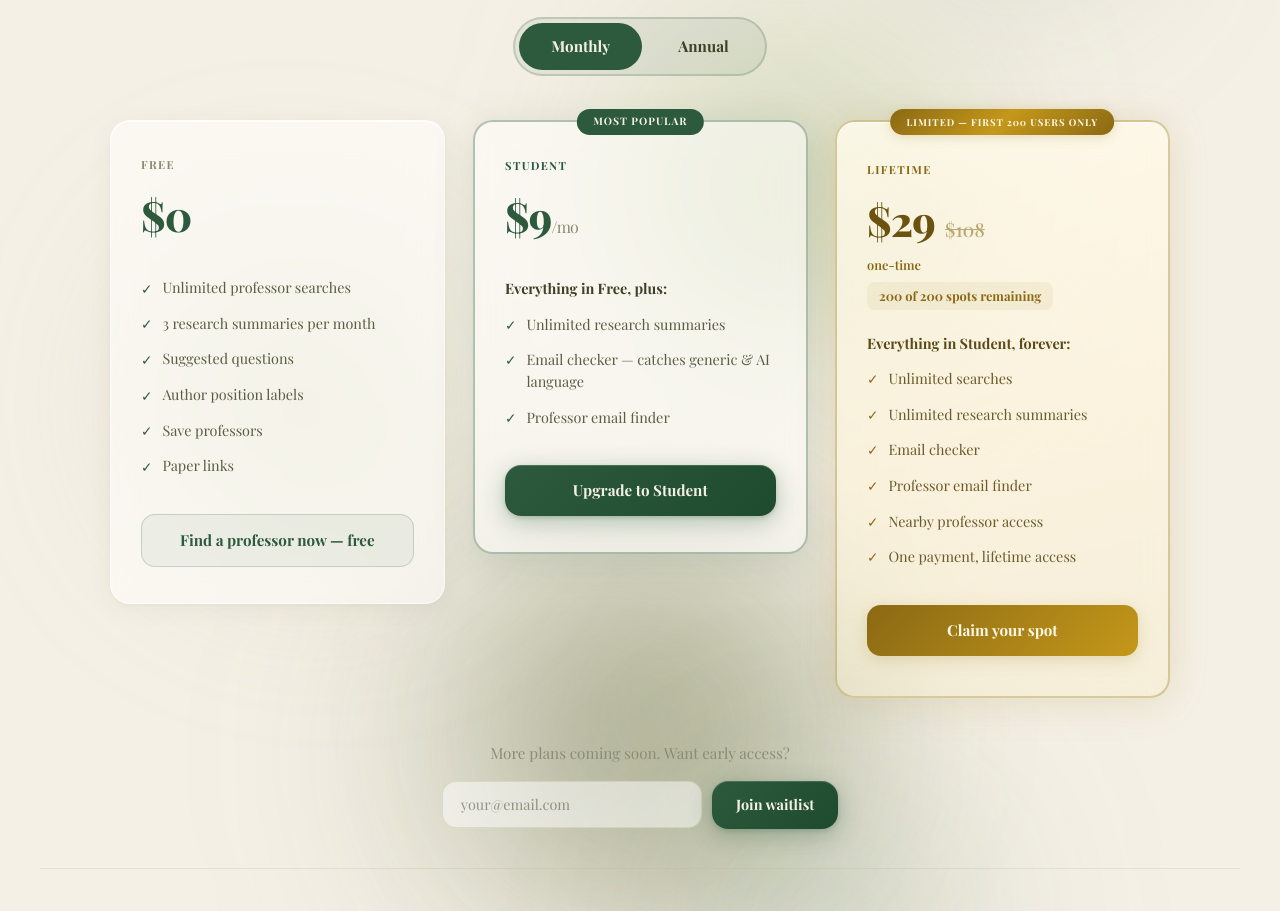
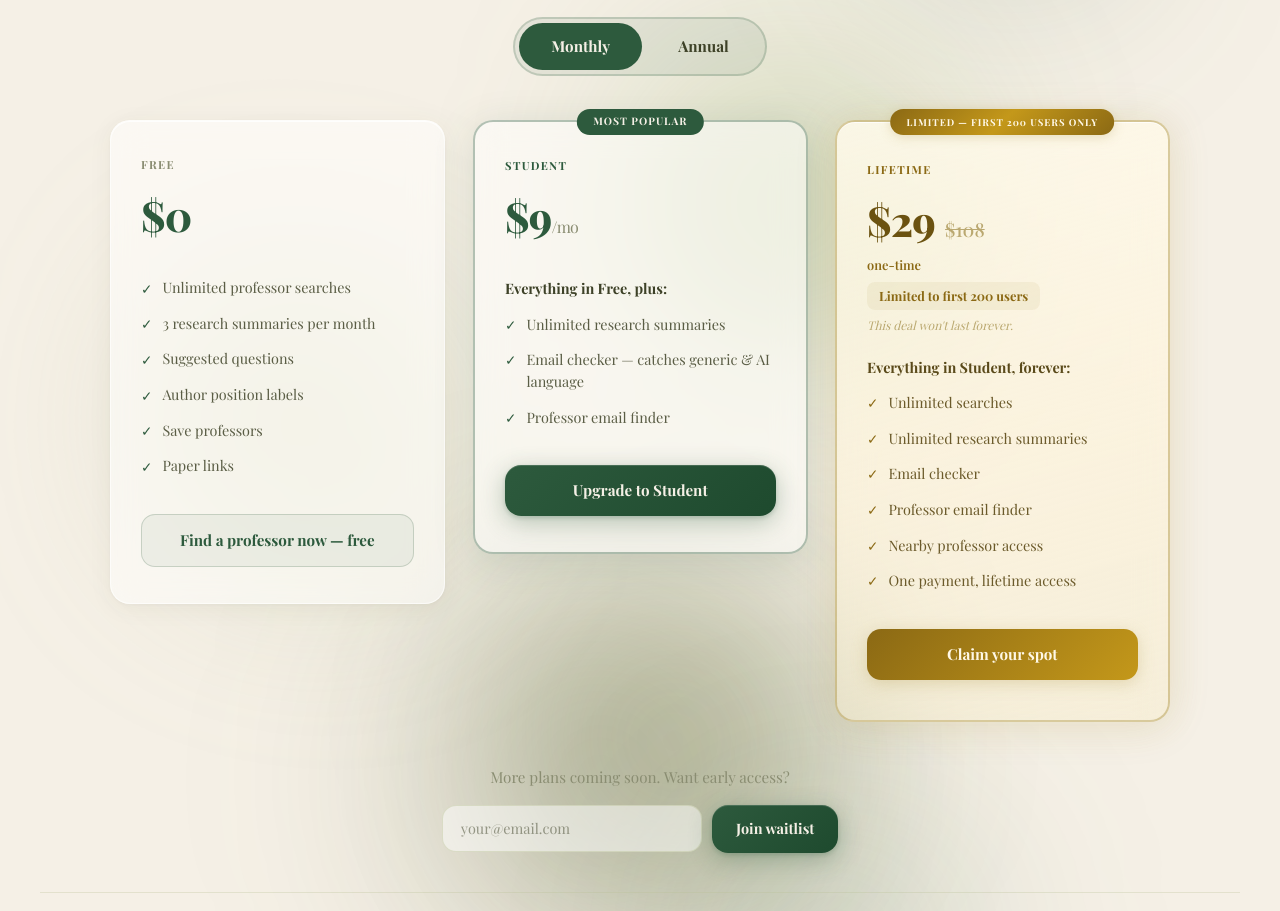
Before and after one commit to jacekimmy/research-match, a Next.js app: page / in a window 1280 px wide. Shown: the part 3060-3971 px from the top of the page. Built offline with nearby package versions, Linux system fonts and the light colour scheme; no server answers; the database is empty; a web font is replaced by a local one.

Commit message:
Replace lifetime counter with static 'Limited to first 200 users' text

```diff
--- a/src/app/page.tsx
+++ b/src/app/page.tsx
@@ -561,18 +561,19 @@ export default function LandingPage() {
               <p style={{ fontSize: "1.2rem", color: "#BAA870", textDecoration: "line-through", fontWeight: 500 }}>$108</p>
             </div>
             <p style={{ fontSize: "0.8rem", color: "#8B6914", marginBottom: "8px", fontWeight: 600 }}>one-time</p>
-            {lifetimeSpotsRemaining !== null && (
-              <p style={{
-                fontSize: "0.8rem",
-                color: lifetimeSpotsRemaining > 0 ? "#8B6914" : "#9B3322",
-                fontWeight: 700, marginBottom: "16px",
-                background: lifetimeSpotsRemaining > 0 ? "rgba(180,155,80,0.1)" : "rgba(155,51,34,0.08)",
-                padding: "4px 12px", borderRadius: "8px", display: "inline-block",
-              }}>
-                {lifetimeSpotsRemaining > 0
-                  ? `${lifetimeSpotsRemaining} of 200 spots remaining`
-                  : "Sold out"}
-              </p>
+            {lifetimeSpotsRemaining !== null && lifetimeSpotsRemaining > 0 && (
+              <div style={{ marginBottom: "16px" }}>
+                <p style={{
+                  fontSize: "0.8rem", color: "#8B6914", fontWeight: 700,
+                  background: "rgba(180,155,80,0.1)",
+                  padding: "4px 12px", borderRadius: "8px", display: "inline-block",
+                }}>
+                  Limited to first 200 users
+                </p>
+                <p style={{ fontSize: "0.75rem", color: "#BAA870", fontStyle: "italic", marginTop: "6px" }}>
+                  This deal won&apos;t last forever.
+                </p>
+              </div>
             )}
             <ul style={{ listStyle: "none", padding: 0, marginBottom: "30px" }}>
               <li style={{ fontSize: "0.9rem", color: "#5A4A1A", padding: "7px 0", fontWeight: 700 }}>Everything in Student, forever:</li>
```
